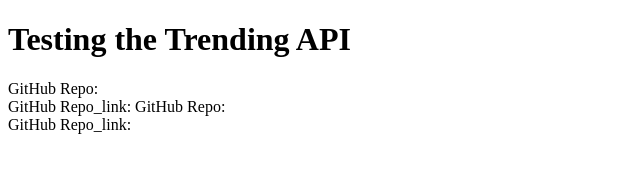
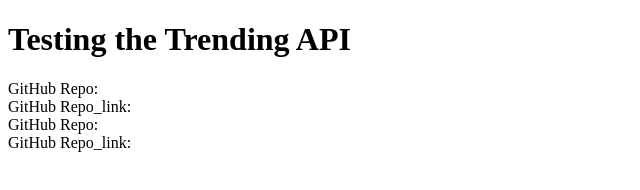
Before and after one commit to Bkim0316/Top-Git-Hub-Repositories, a plain HTML site: page index.html in a window 1280 px wide. Shown: the whole page, without its empty margins (0-640 px from the left). Drawn offline with Linux system fonts and the light colour scheme; no server answers.

Commit message:
Update index.html

```diff
--- a/index.html
+++ b/index.html
@@ -13,7 +13,7 @@
 
         <p>
             GitHub Repo: <span id="repo_0"></span><br />
-            GitHub Repo_link: <span id="repo_link_0"></span>
+            GitHub Repo_link: <span id="repo_link_0"></span><br />
 
             GitHub Repo: <span id="repo_1"></span><br />
             GitHub Repo_link: <span id="repo_link_1"></span>
```
